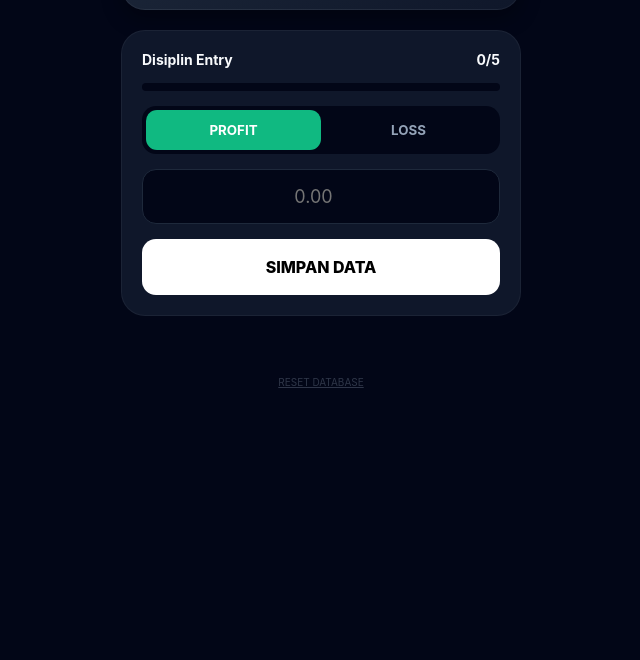
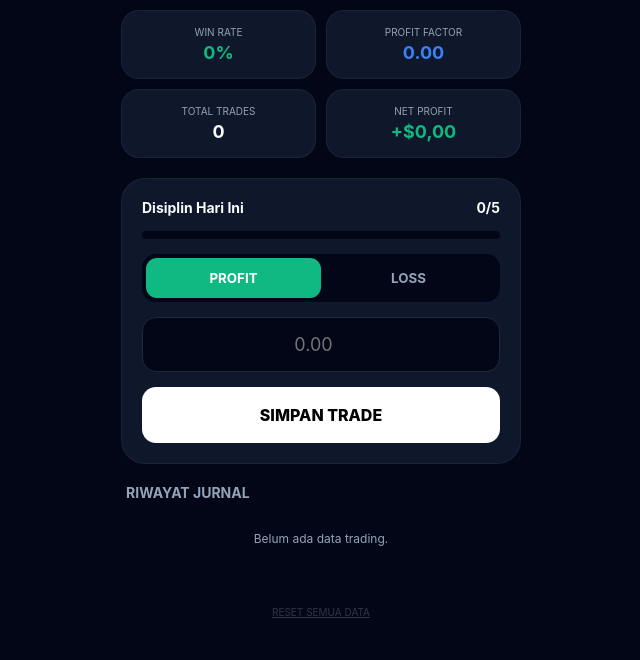
Before and after one commit to zallnotgood1-code/tradetrack, a plain HTML site: page index.html in a window 1280 px wide. Shown: the part 140-800 px from the top of the page, without its empty margins (319-959 px from the left). Drawn offline with Linux system fonts and the light colour scheme.

Commit message:
Update index.html

```diff
--- a/index.html
+++ b/index.html
@@ -5,11 +5,10 @@
     <meta name="viewport" content="width=device-width, initial-scale=1.0, maximum-scale=1.0, user-scalable=no">
     <title>TRDR.5 Discipline</title>
 
-    <!-- LINK ICON LOGO BARU LU -->
+    <!-- LINK ICON LOGO -->
     <link rel="icon" type="image/png" href="https://i.postimg.cc/85PfTQbL/1772296982952.png">
     <link rel="apple-touch-icon" href="https://i.postimg.cc/85PfTQbL/1772296982952.png">
 
-    <!-- Meta PWA -->
     <meta name="mobile-web-app-capable" content="yes">
     <meta name="apple-mobile-web-app-status-bar-style" content="black-translucent">
     <meta name="theme-color" content="#020617">
@@ -46,16 +45,34 @@
 
         .hero-bal {
             background: linear-gradient(145deg, #1e293b, #0f172a);
-            padding: 30px 20px;
+            padding: 25px 20px;
             border-radius: 24px;
             text-align: center;
-            margin-bottom: 20px;
+            margin-bottom: 15px;
             border: 1px solid rgba(255,255,255,0.05);
-            box-shadow: 0 10px 20px rgba(0,0,0,0.3);
         }
 
         .label { font-size: 11px; color: var(--text-dim); text-transform: uppercase; letter-spacing: 1px; }
-        .bal-val { font-size: 36px; font-weight: 800; color: #fff; margin: 5px 0; }
+        .bal-val { font-size: 32px; font-weight: 800; color: #fff; margin: 5px 0; }
+
+        /* Stats Grid */
+        .stats-grid {
+            display: grid;
+            grid-template-columns: 1fr 1fr;
+            gap: 10px;
+            margin-bottom: 20px;
+        }
+
+        .stat-card {
+            background: var(--card);
+            padding: 15px;
+            border-radius: 18px;
+            border: 1px solid rgba(255,255,255,0.05);
+            text-align: center;
+        }
+
+        .stat-val { font-size: 18px; font-weight: bold; margin-top: 4px; }
+        .stat-label { font-size: 10px; color: var(--text-dim); text-transform: uppercase; }
 
         .card {
             background: var(--card);
@@ -84,10 +101,12 @@
             padding: 18px; border-radius: 14px; font-weight: 800; font-size: 16px;
         }
 
+        .history-title { font-size: 14px; font-weight: bold; margin: 10px 0 10px 5px; color: var(--text-dim); display: flex; align-items: center; justify-content: space-between; }
+
         .entry-item {
-            background: var(--card); padding: 16px; border-radius: 16px;
+            background: var(--card); padding: 14px; border-radius: 16px;
             display: flex; justify-content: space-between; align-items: center;
-            margin-bottom: 10px; border-left: 5px solid var(--accent);
+            margin-bottom: 8px; border-left: 4px solid var(--accent);
         }
 
         .entry-item.win { border-left-color: var(--success); }
@@ -96,14 +115,36 @@
 </head>
 <body>
     <div class="container">
+        <!-- Header Balance -->
         <div class="hero-bal">
             <div class="label">Total Saldo Demo</div>
             <div id="bal-txt" class="bal-val">$1.000,00</div>
         </div>
 
+        <!-- Dashboard Statistik -->
+        <div class="stats-grid">
+            <div class="stat-card">
+                <div class="stat-label">Win Rate</div>
+                <div id="stat-wr" class="stat-val" style="color: var(--success);">0%</div>
+            </div>
+            <div class="stat-card">
+                <div class="stat-label">Profit Factor</div>
+                <div id="stat-pf" class="stat-val" style="color: var(--accent);">0.0</div>
+            </div>
+            <div class="stat-card">
+                <div class="stat-label">Total Trades</div>
+                <div id="stat-tt" class="stat-val">0</div>
+            </div>
+            <div class="stat-card">
+                <div class="stat-label">Net Profit</div>
+                <div id="stat-np" class="stat-val">$0</div>
+            </div>
+        </div>
+
+        <!-- Input Section -->
         <div class="card">
             <div style="display: flex; justify-content: space-between; font-weight: bold; font-size: 14px;">
-                <span>Disiplin Entry</span>
+                <span>Disiplin Hari Ini</span>
                 <span id="q-txt">0/5</span>
             </div>
             <div class="progress-container"><div id="p-bar" class="progress-bar"></div></div>
@@ -114,29 +155,26 @@
                     <button id="l-btn" class="tgl" onclick="setType(false)">LOSS</button>
                 </div>
                 <input type="number" id="amt-in" placeholder="0.00" inputmode="decimal">
-                <button class="btn-submit" onclick="save()">SIMPAN DATA</button>
+                <button class="btn-submit" onclick="save()">SIMPAN TRADE</button>
             </div>
             <div id="done-ui" style="display:none; text-align:center; color:var(--success); font-weight:bold; padding:10px;">
-                SESI SELESAI. LANJUT BESOK! 🧘‍♂️
+                SESI SELESAI. DISIPLIN TERJAGA! ✅
             </div>
         </div>
 
+        <!-- Journal History -->
+        <div class="history-title">RIWAYAT JURNAL</div>
         <div id="logs"></div>
 
-        <button onclick="reset()" style="width:100%; background:none; border:none; color:var(--text-dim); font-size:10px; margin-top:40px; text-decoration:underline; opacity:0.3;">RESET DATABASE</button>
+        <button onclick="reset()" style="width:100%; background:none; border:none; color:var(--text-dim); font-size:10px; margin-top:40px; text-decoration:underline; opacity:0.3;">RESET SEMUA DATA</button>
     </div>
 
     <script>
-        // Update database key to force clear old data and show new icon
-        const DB_KEY = 'tr_final_v100';
+        // Gunakan key DB baru agar statistik fresh
+        const DB_KEY = 'tr_stats_v1';
         let balance = parseFloat(localStorage.getItem(DB_KEY + '_bal') || 1000);
-        let entries = JSON.parse(localStorage.getItem(DB_KEY + '_logs') || '[]');
+        let allEntries = JSON.parse(localStorage.getItem(DB_KEY + '_all_logs') || '[]');
         let isProfit = true;
-
-        if (localStorage.getItem(DB_KEY + '_date') !== new Date().toLocaleDateString()) {
-            entries = [];
-            localStorage.setItem(DB_KEY + '_date', new Date().toLocaleDateString());
-        }
 
         function setType(val) {
             isProfit = val;
@@ -144,41 +182,101 @@
             document.getElementById('l-btn').className = !val ? 'tgl active loss' : 'tgl';
         }
 
+        function calculateStats() {
+            const total = allEntries.length;
+            const wins = allEntries.filter(e => e.win).length;
+            const losses = total - wins;
+
+            const winRate = total > 0 ? (wins / total * 100).toFixed(1) : 0;
+
+            let totalProfit = 0;
+            let totalLoss = 0;
+            allEntries.forEach(e => {
+                if (e.val > 0) totalProfit += e.val;
+                else totalLoss += Math.abs(e.val);
+            });
+
+            const profitFactor = totalLoss > 0 ? (totalProfit / totalLoss).toFixed(2) : totalProfit.toFixed(2);
+            const netProfit = totalProfit - totalLoss;
+
+            // Update UI Stats
+            document.getElementById('stat-wr').innerText = winRate + '%';
+            document.getElementById('stat-pf').innerText = profitFactor;
+            document.getElementById('stat-tt').innerText = total;
+            document.getElementById('stat-np').innerText = (netProfit >= 0 ? '+' : '') + '$' + netProfit.toLocaleString('id-ID', {minimumFractionDigits:2});
+            document.getElementById('stat-np').style.color = netProfit >= 0 ? 'var(--success)' : 'var(--danger)';
+        }
+
         function update() {
             document.getElementById('bal-txt').innerText = '$' + balance.toLocaleString('id-ID', {minimumFractionDigits:2});
-            document.getElementById('q-txt').innerText = entries.length + '/5';
-            document.getElementById('p-bar').style.width = (entries.length / 5 * 100) + '%';
 
-            document.getElementById('input-ui').style.display = entries.length >= 5 ? 'none' : 'block';
-            document.getElementById('done-ui').style.display = entries.length >= 5 ? 'block' : 'none';
+            const today = new Date().toLocaleDateString();
+            const todayEntries = allEntries.filter(e => e.date === today);
+
+            document.getElementById('q-txt').innerText = todayEntries.length + '/5';
+            document.getElementById('p-bar').style.width = (Math.min(todayEntries.length, 5) / 5 * 100) + '%';
+
+            document.getElementById('input-ui').style.display = todayEntries.length >= 5 ? 'none' : 'block';
+            document.getElementById('done-ui').style.display = todayEntries.length >= 5 ? 'block' : 'none';
+
+            calculateStats();
 
             const list = document.getElementById('logs');
             list.innerHTML = '';
-            [...entries].reverse().forEach(e => {
+
+            if (allEntries.length === 0) {
+                list.innerHTML = '<div style="text-align:center; color:var(--text-dim); font-size:12px; padding:20px;">Belum ada data trading.</div>';
+            } else {
+                [...allEntries].reverse().forEach(e => {
                     const div = document.createElement('div');
                     div.className = `entry-item ${e.win ? 'win' : 'loss'}`;
                     div.innerHTML = `
-                    <div><div style="font-weight:bold">Trade Entry</div><div style="font-size:10px;color:var(--text-dim)">${e.time}</div></div>
-                    <div style="font-weight:bold; color:${e.win ? 'var(--success)' : 'var(--danger)'}">${e.win?'+':''}${e.val.toFixed(2)}$</div>
+                        <div>
+                            <div style="font-weight:bold">Entry</div>
+                            <div style="font-size:10px;color:var(--text-dim)">${e.date} • ${e.time}</div>
+                        </div>
+                        <div style="font-weight:bold; color:${e.win ? 'var(--success)' : 'var(--danger)'}">
+                            ${e.win?'+':''}${e.val.toLocaleString('id-ID', {minimumFractionDigits:2})}$
+                        </div>
                     `;
                     list.appendChild(div);
                 });
+            }
         }
 
         function save() {
             const input = document.getElementById('amt-in');
             const val = parseFloat(input.value);
-            if (!val || entries.length >= 5) return;
+            const today = new Date().toLocaleDateString();
+            const todayEntriesCount = allEntries.filter(e => e.date === today).length;
+
+            if (!val || todayEntriesCount >= 5) return;
+
             const finalVal = isProfit ? val : -val;
-            entries.push({ val: finalVal, win: isProfit, time: new Date().toLocaleTimeString('id-ID', {hour:'2-digit', minute:'2-digit'}) });
+            const newEntry = {
+                val: finalVal,
+                win: isProfit,
+                date: today,
+                time: new Date().toLocaleTimeString('id-ID', {hour:'2-digit', minute:'2-digit'})
+            };
+
+            allEntries.push(newEntry);
             balance += finalVal;
+
             localStorage.setItem(DB_KEY + '_bal', balance);
-            localStorage.setItem(DB_KEY + '_logs', JSON.stringify(entries));
+            localStorage.setItem(DB_KEY + '_all_logs', JSON.stringify(allEntries));
+
             input.value = '';
             update();
         }
 
-        function reset() { if (confirm('Reset semua data?')) { localStorage.clear(); location.reload(); } }
+        function reset() {
+            if (confirm('Hapus PERMANEN semua riwayat dan statistik?')) {
+                localStorage.clear();
+                location.reload();
+            }
+        }
+
         update();
     </script>
 </body>
```
Lines whose indentation alone changed are shown as unchanged.
